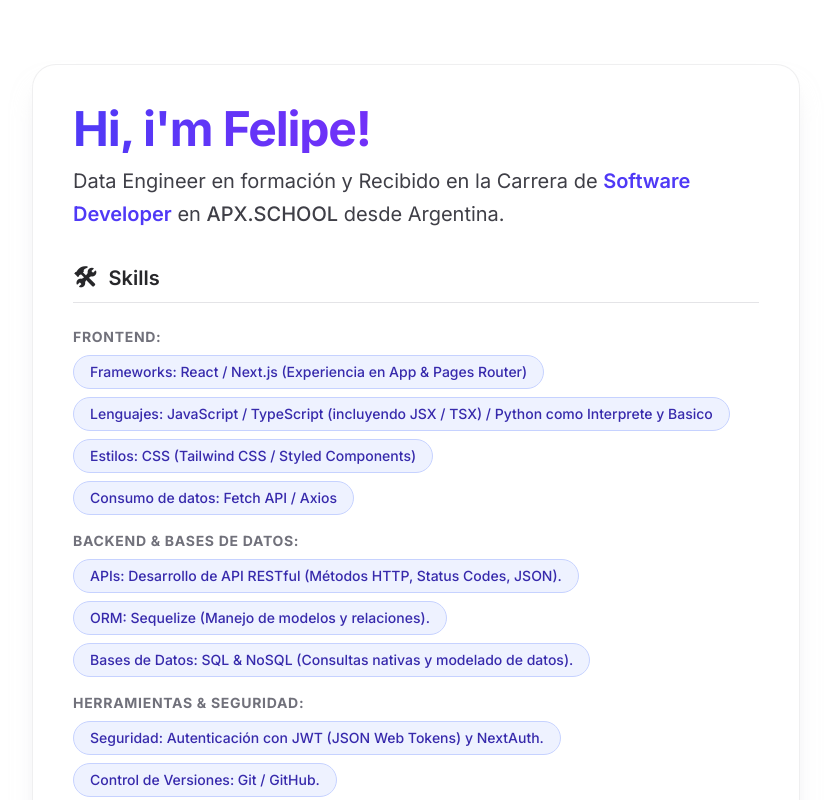
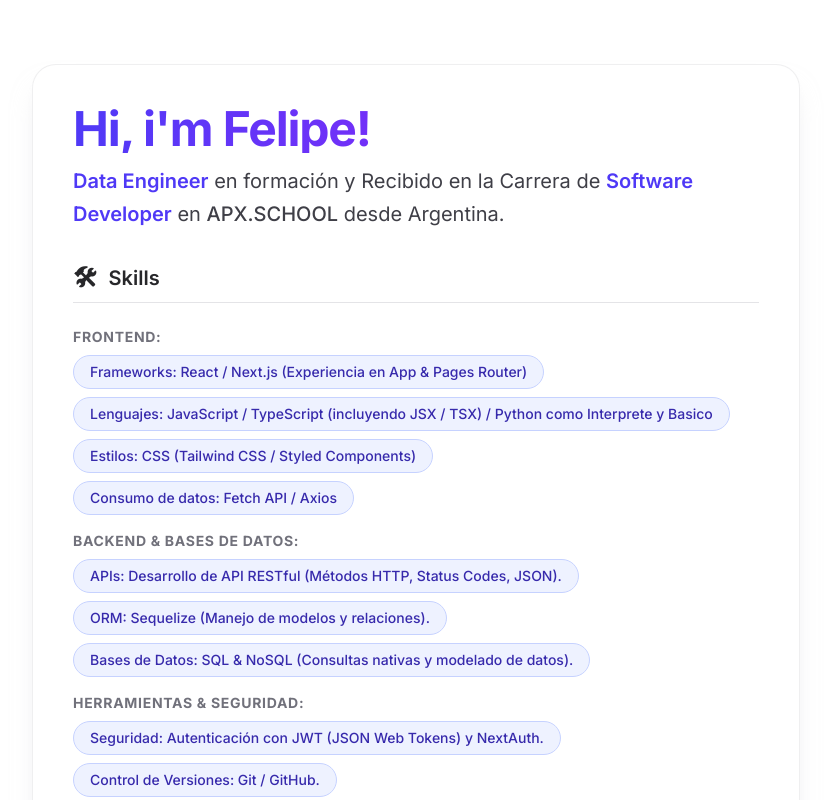
Before and after one commit to FeliSic/LANDING-PAGE-PRESENTATION, a Next.js app: page / in a window 1280 px wide. Shown: the top 800 px of the page, without its empty margins (224-1055 px from the left). Built offline with nearby package versions, Linux system fonts and the light colour scheme.

Commit message:
last fix

```diff
--- a/app/page.tsx
+++ b/app/page.tsx
@@ -9,7 +9,11 @@ export default function Home() {
               Hi, i'm Felipe!
             </h1>
             <p className="mt-3 text-lg md:text-xl text-zinc-700 dark:text-zinc-300 leading-relaxed">
-              Data Engineer en formación y Recibido en la Carrera de{" "}
+              {" "}
+              <span className="font-semibold text-indigo-600 dark:text-indigo-400">
+                Data Engineer
+              </span>{" "}
+              en formación y Recibido en la Carrera de{" "}
               <span className="font-semibold text-indigo-600 dark:text-indigo-400">
                 Software Developer
               </span>{" "}
```
